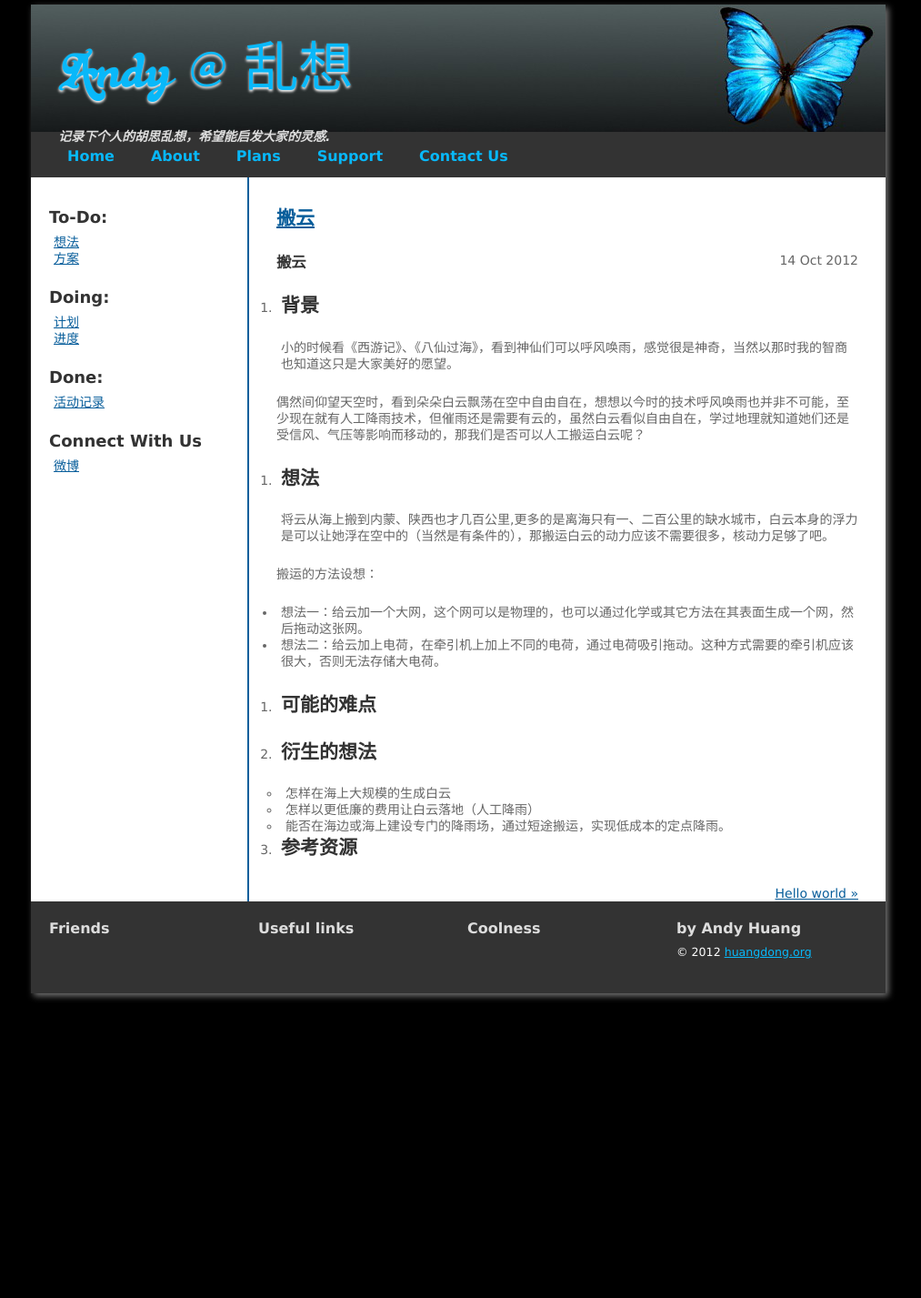
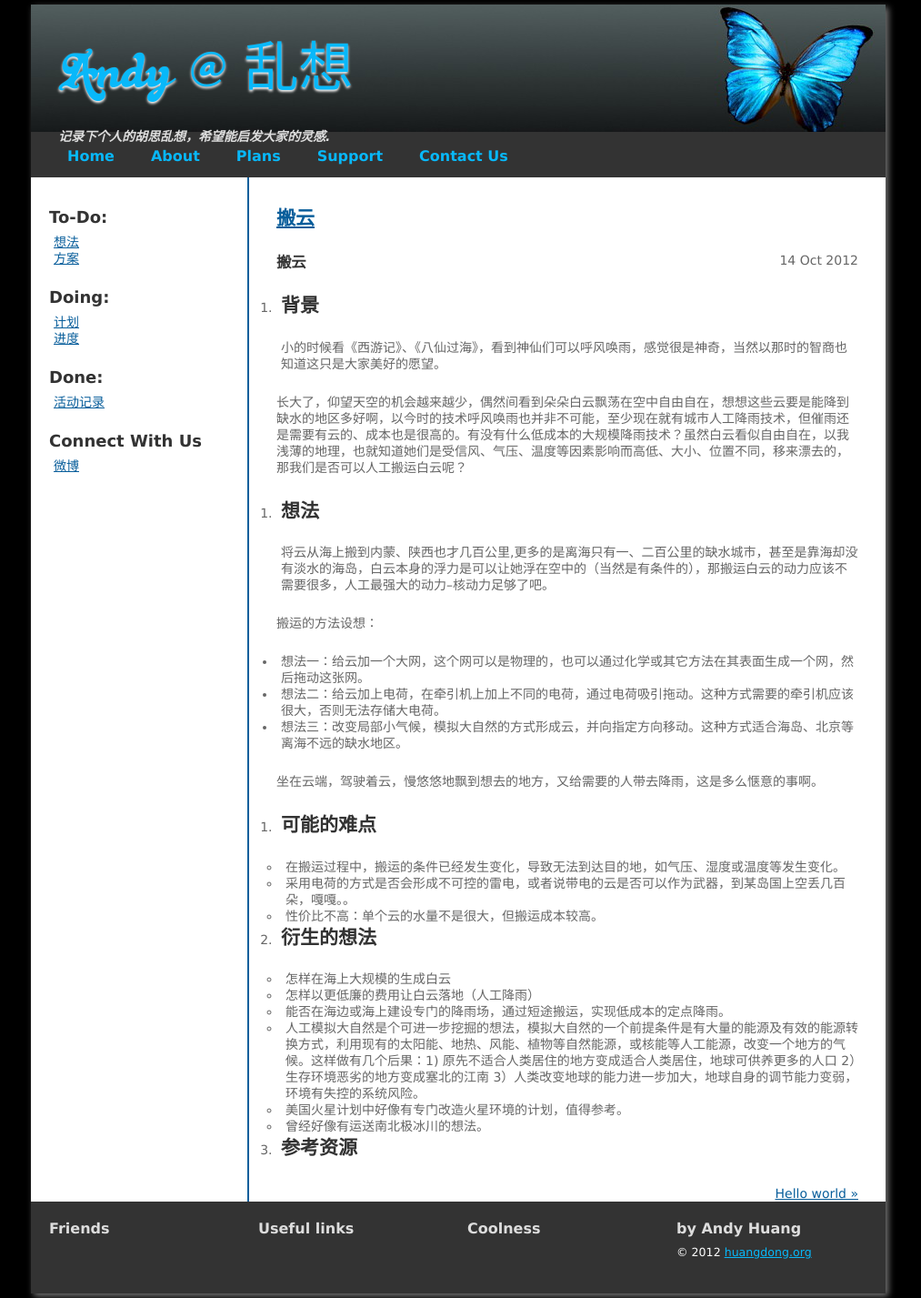
Before and after one commit to huangdong99/huangdong99.github.com, a Jekyll site: the page built from _posts/2012-10-14-idea-driving-cloud.md, in a window 1280 px wide. Shown: the whole page at 91% size, without its empty margins (136-1149 px from the left). Built offline with Jekyll 4.4.1, drawn with Linux system fonts in a browser that asks for light colours; Markdown is read by kramdown in place of the engine named in the settings.

Commit message:
更新idea---搬云

```diff
--- a/_posts/2012-10-14-idea-driving-cloud.md
+++ b/_posts/2012-10-14-idea-driving-cloud.md
@@ -9,27 +9,35 @@ category: idea
 
 1. 背景
 ---------------
-小的时候看《西游记》、《八仙过海》，看到神仙们可以呼风唤雨，感觉很是神奇，当然以那时我的智商也知道这只是大家美好的愿望。
+小的时候看《西游记》、《八仙过海》，看到神仙们可以呼风唤雨，感觉很是神奇，当然以那时的智商也知道这只是大家美好的愿望。
 
-偶然间仰望天空时，看到朵朵白云飘荡在空中自由自在，想想以今时的技术呼风唤雨也并非不可能，至少现在就有人工降雨技术，但催雨还是需要有云的，虽然白云看似自由自在，学过地理就知道她们还是受信风、气压等影响而移动的，那我们是否可以人工搬运白云呢？
+长大了，仰望天空的机会越来越少，偶然间看到朵朵白云飘荡在空中自由自在，想想这些云要是能降到缺水的地区多好啊，以今时的技术呼风唤雨也并非不可能，至少现在就有城市人工降雨技术，但催雨还是需要有云的、成本也是很高的。有没有什么低成本的大规模降雨技术？虽然白云看似自由自在，以我浅薄的地理，也就知道她们是受信风、气压、温度等因素影响而高低、大小、位置不同，移来漂去的，那我们是否可以人工搬运白云呢？
 
 2. 想法
 ---------------
-将云从海上搬到内蒙、陕西也才几百公里,更多的是离海只有一、二百公里的缺水城市，白云本身的浮力是可以让她浮在空中的（当然是有条件的），那搬运白云的动力应该不需要很多，核动力足够了吧。
+将云从海上搬到内蒙、陕西也才几百公里,更多的是离海只有一、二百公里的缺水城市，甚至是靠海却没有淡水的海岛，白云本身的浮力是可以让她浮在空中的（当然是有条件的），那搬运白云的动力应该不需要很多，人工最强大的动力--核动力足够了吧。
 
 搬运的方法设想：
 - 想法一：给云加一个大网，这个网可以是物理的，也可以通过化学或其它方法在其表面生成一个网，然后拖动这张网。
 - 想法二：给云加上电荷，在牵引机上加上不同的电荷，通过电荷吸引拖动。这种方式需要的牵引机应该很大，否则无法存储大电荷。
+- 想法三：改变局部小气候，模拟大自然的方式形成云，并向指定方向移动。这种方式适合海岛、北京等离海不远的缺水地区。
 
+坐在云端，驾驶着云，慢悠悠地飘到想去的地方，又给需要的人带去降雨，这是多么惬意的事啊。
 
 3. 可能的难点
 ---------------
+- 在搬运过程中，搬运的条件已经发生变化，导致无法到达目的地，如气压、湿度或温度等发生变化。
+- 采用电荷的方式是否会形成不可控的雷电，或者说带电的云是否可以作为武器，到某岛国上空丢几百朵，嘎嘎。。
+- 性价比不高：单个云的水量不是很大，但搬运成本较高。
 
 4. 衍生的想法
 ---------------
 - 怎样在海上大规模的生成白云
 - 怎样以更低廉的费用让白云落地（人工降雨）
 - 能否在海边或海上建设专门的降雨场，通过短途搬运，实现低成本的定点降雨。
+- 人工模拟大自然是个可进一步挖掘的想法，模拟大自然的一个前提条件是有大量的能源及有效的能源转换方式，利用现有的太阳能、地热、风能、植物等自然能源，或核能等人工能源，改变一个地方的气候。这样做有几个后果：1) 原先不适合人类居住的地方变成适合人类居住，地球可供养更多的人口 2）生存环境恶劣的地方变成塞北的江南 3）人类改变地球的能力进一步加大，地球自身的调节能力变弱，环境有失控的系统风险。
+- 美国火星计划中好像有专门改造火星环境的计划，值得参考。
+- 曾经好像有运送南北极冰川的想法。
 
 5. 参考资源
 ---------------
```
